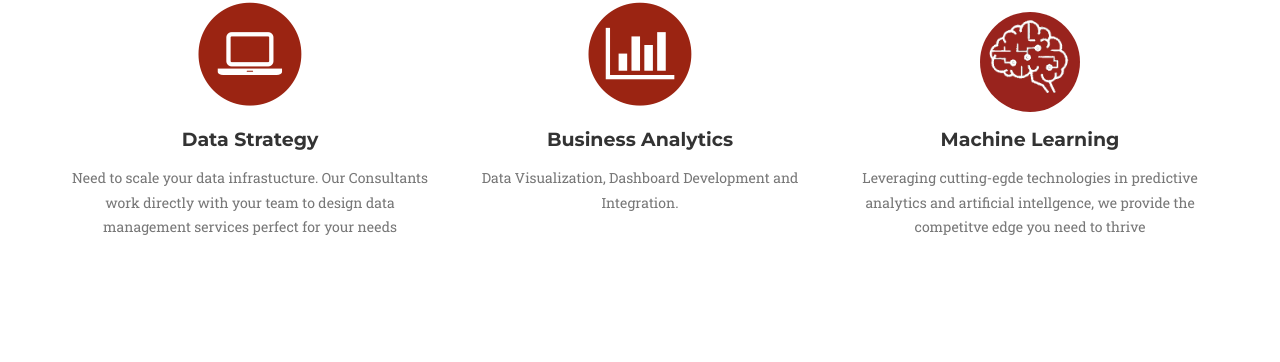
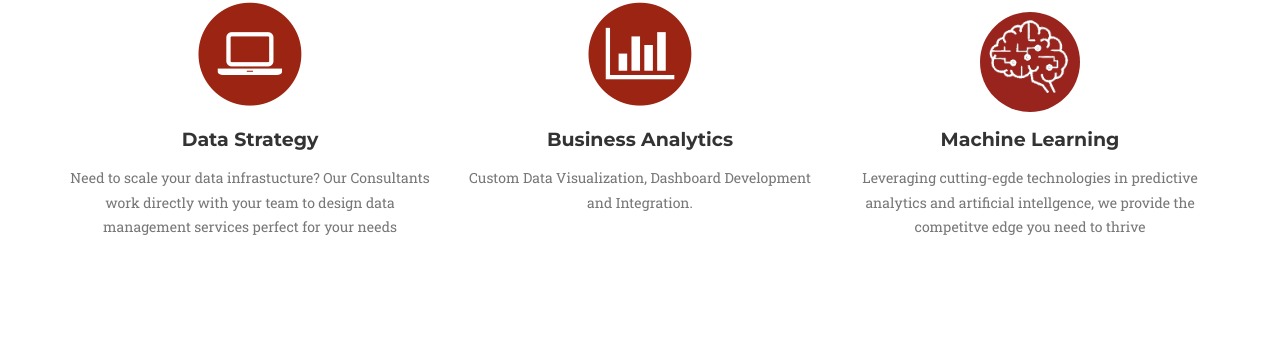
Before and after one commit to mespina1/datadirection.github.io, a Jekyll site: the page built from index.markdown, in a window 1280 px wide and 900 px high, scrolled down 978 px. Shown: the part 92-454 px from the top of the window. Built offline with Jekyll 4.4.1, drawn with Linux system fonts in a browser that asks for light colours; some web fonts are replaced.

Commit message:
Update services.html

```diff
--- a/_includes/services.html
+++ b/_includes/services.html
@@ -14,7 +14,7 @@
                         <i class="fa fa-laptop fa-stack-1x fa-inverse"></i>
                     </span>
                     <h4 class="service-heading">Data Strategy</h4>
-                    <p class="text-muted">Need to scale your data infrastucture. Our Consultants work directly with your team to design data management services perfect for your needs</p>
+                    <p class="text-muted">Need to scale your data infrastucture? Our Consultants work directly with your team to design data management services perfect for your needs</p>
                 </div>
 
                 <div class="col-md-4">
@@ -23,7 +23,7 @@
                         <i class="fa fa-bar-chart fa-stack-1x fa-inverse"></i>
                     </span>
                     <h4 class="service-heading">Business Analytics</h4>
-                    <p class="text-muted">Data Visualization, Dashboard Development and Integration. </p>
+                    <p class="text-muted">Custom Data Visualization, Dashboard Development and Integration. </p>
                 </div>
 
                 <div class="col-md-4">
```
